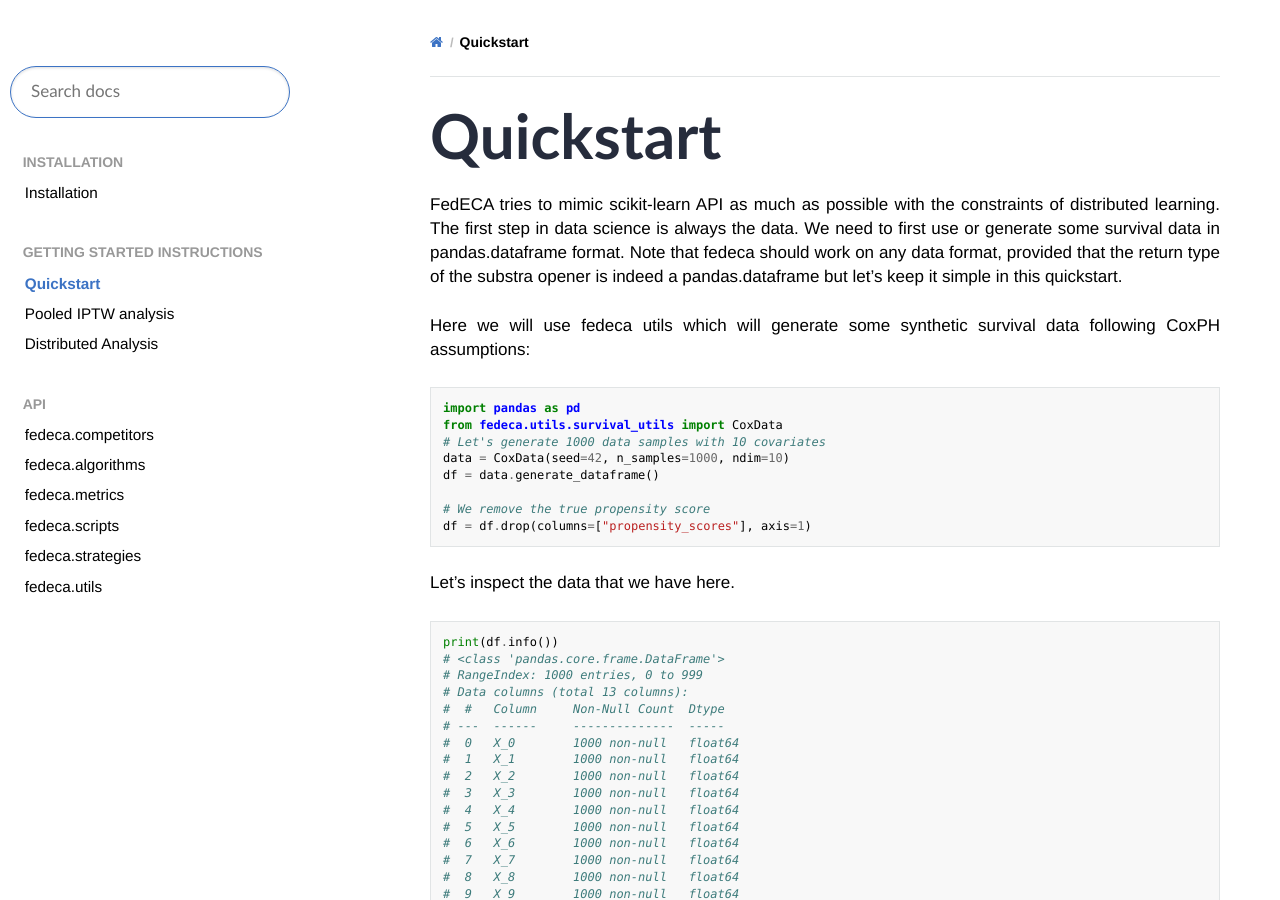
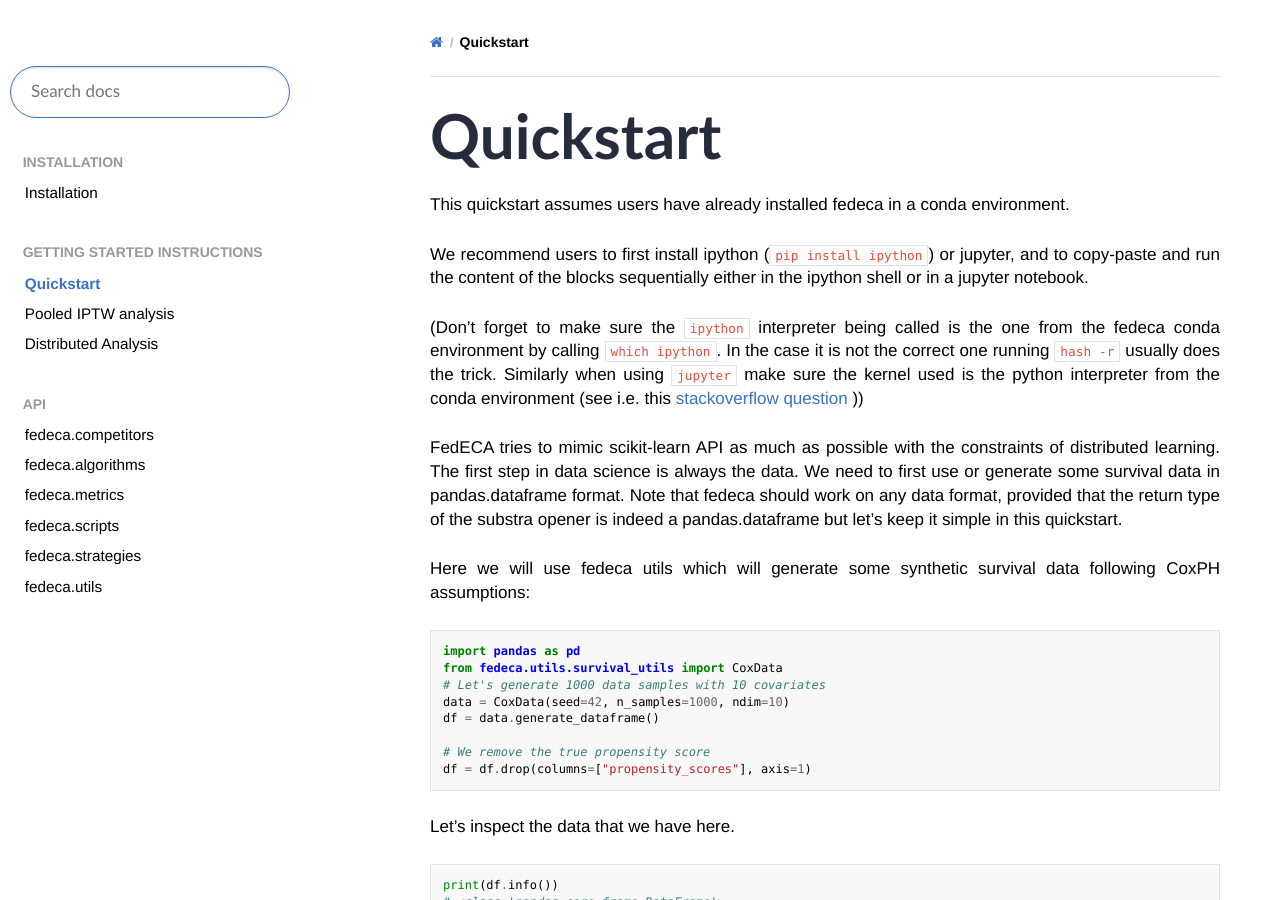
Before and after one commit to owkin/fedeca, a Sphinx documentation site: the page built from docs/source/quickstart.rst, in a window 1280 px wide and 900 px high. Built offline with Sphinx 7.4.7 and the Read the Docs theme 3.1.0, drawn with Linux system fonts in a browser that asks for light colours; some web fonts are replaced; pages that are not in the unit, such as notebooks, are missing from menus; the version number is read from the project's files by our own code.

Commit message:
Update quickstart.rst

```diff
--- a/docs/source/quickstart.rst
+++ b/docs/source/quickstart.rst
@@ -1,6 +1,16 @@
 
 Quickstart
 ----------
+This quickstart assumes users have already installed fedeca in a conda environment.
+
+We recommend users to first install ipython (``pip install ipython``) or jupyter,
+and to copy-paste and run the content of the blocks sequentially either in the
+ipython shell or in a jupyter notebook.
+
+(Don't forget to make sure the ``ipython`` interpreter being called is the one from the fedeca
+conda environment by calling ``which ipython``. In the case it is not the correct one
+running ``hash -r`` usually does the trick. Similarly when using ``jupyter`` make sure
+the kernel used is the python interpreter from the conda environment (see i.e. this `stackoverflow question <https://stackoverflow.com/questions/39604271/conda-environments-not-showing-up-in-jupyter-notebook>`_ ))
 
 FedECA tries to mimic scikit-learn API as much as possible with the constraints
 of distributed learning.
@@ -9,6 +19,7 @@ We need to first use or generate some survival data in pandas.dataframe format.
 Note that fedeca should work on any data format, provided that the
 return type of the substra opener is indeed a pandas.dataframe but let's keep
 it simple in this quickstart.
+
 
 Here we will use fedeca utils which will generate some synthetic survival data
 following CoxPH assumptions:
```
